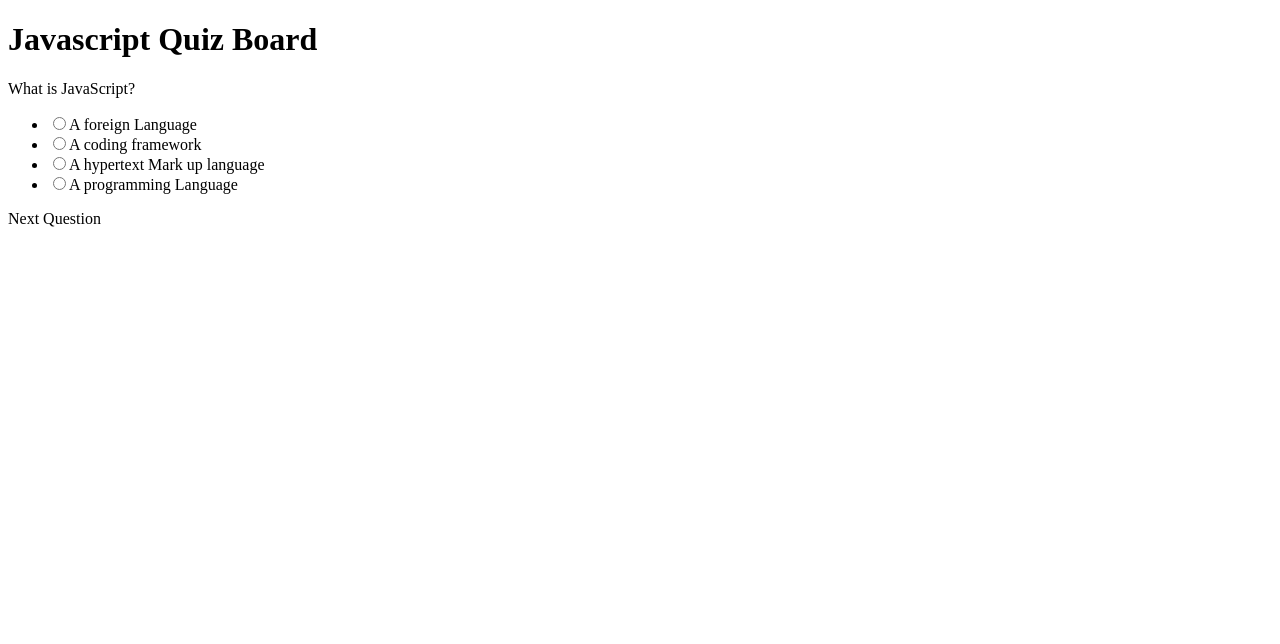
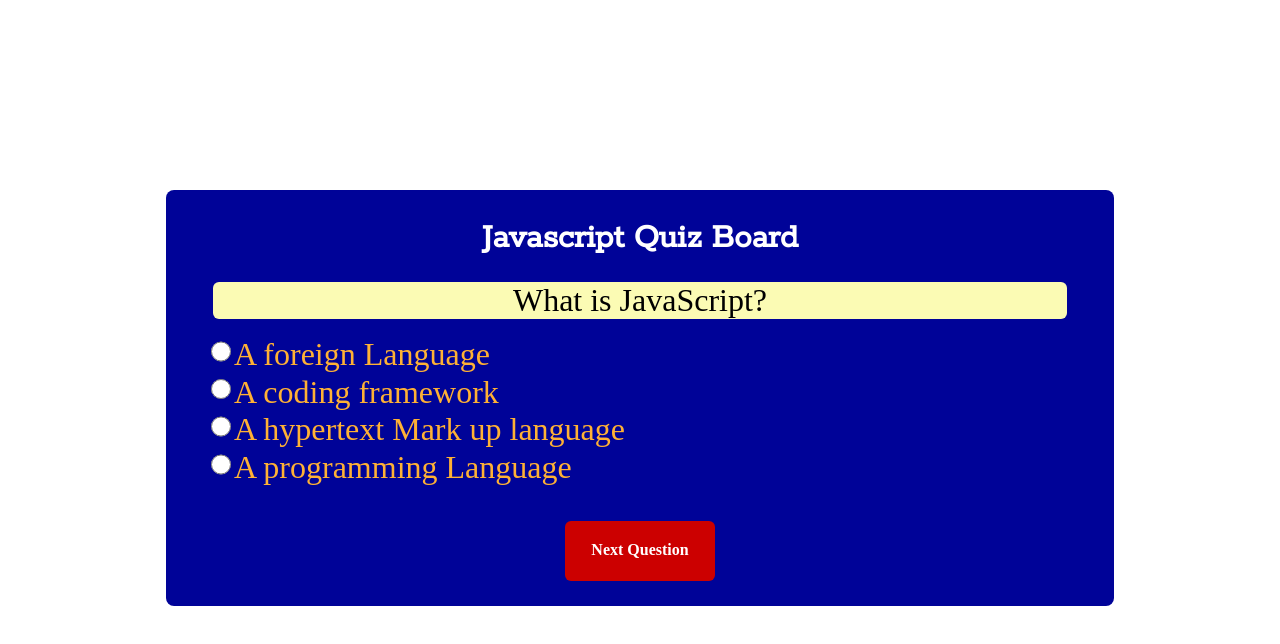
Before and after one commit to Kelvin-Wepo/Quizboard, a plain HTML site: page index.html in a window 1280 px wide. Drawn offline with nearby package versions, Linux system fonts and the light colour scheme.

Commit message:
patch:fixing css linking

```diff
--- a/index.html
+++ b/index.html
@@ -6,7 +6,7 @@
     <meta http-equiv="X-UA-Compatible" content="IE=edge">
     <meta name="viewport" content="width=device-width, initial-scale=1.0">
     <title>JavaScript quizboard game</title>
-    <link rel="stylesheet" href="style.cssg">
+    <link rel="stylesheet" href="style.css">
 <script src="https://ajax.googleapis.com/ajax/libs/jquery/3.1.1/jquery.min.js"></script>
 </head>
 
```
